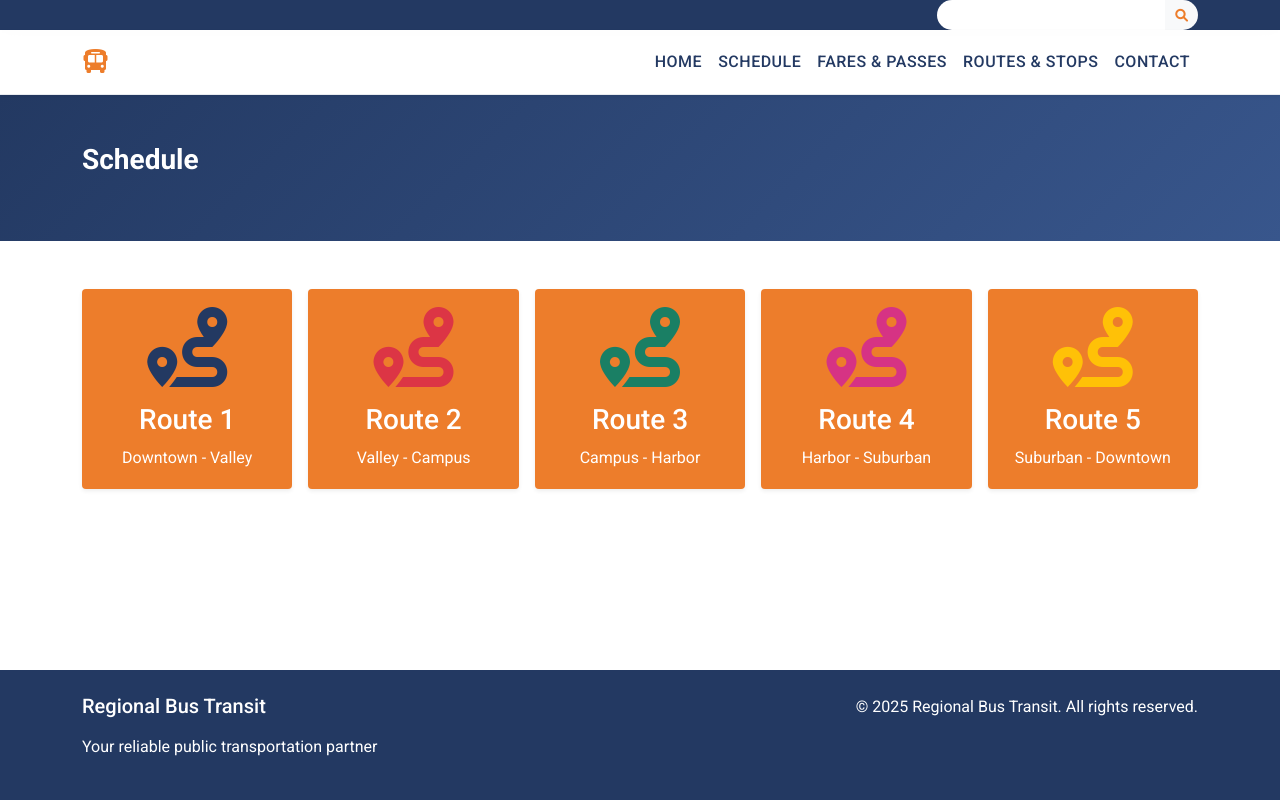
After one commit to amndakel/COMP-3303-Project, a PHP site: page /schedule.html in a window 1280 px wide. The commit adds this page. Run offline with PHP 8.4, Linux system fonts and the light colour scheme.

Commit message:
Add schedule page and refactor CSS organization

```diff
--- /dev/null
+++ b/transit-app/frontend/schedule.html
@@ -0,0 +1,156 @@
+<!DOCTYPE html>
+<html lang="en">
+<head>
+    <meta charset="UTF-8">
+    <meta name="viewport" content="width=device-width, initial-scale=1.0">
+    <title>Schedule | Regional Bus Transit</title>
+    <link href="https://cdn.jsdelivr.net/npm/bootstrap@5.1.3/dist/css/bootstrap.min.css" rel="stylesheet">
+    <link href="https://cdnjs.cloudflare.com/ajax/libs/font-awesome/6.0.0/css/all.min.css" rel="stylesheet">
+    <link href="https://fonts.googleapis.com/css2?family=Roboto:wght@300;400;500;700&display=swap" rel="stylesheet">
+    <link rel="stylesheet" href="style.css">
+</head>
+<body>
+    <div class="content-wrapper">
+    <!-- Full Width Search Bar -->
+    <div class="search-bar-section">
+        <div class="container">
+            <div class="row align-items-center justify-content-end">
+                <div class="col-md-3">
+                    <div class="input-group input-group-sm">
+                        <input type="text" class="form-control border-0" style="border-radius: 15px 0 0 15px; background-color: white; height: 30px; font-size: 0.875rem;">
+                        <button class="btn btn-light border-0" type="button" style="border-radius: 0 15px 15px 0; height: 30px; padding: 0 10px;">
+                            <i class="fas fa-search" style="font-size: 0.8rem; color: #ed7d2b;"></i>
+                        </button>
+                    </div>
+                </div>
+            </div>
+        </div>
+    </div>
+
+    <!-- Navigation -->
+    <nav class="navbar navbar-expand-lg navbar-light bg-white sticky-top">
+        <div class="container">
+            <a class="navbar-brand fw-bold" href="index.html">
+                <i class="fas fa-bus me-2" style="color: #ed7d2b;"></i>
+            </a>
+            <button class="navbar-toggler" type="button" data-bs-toggle="collapse" data-bs-target="#navbarNav">
+                <span class="navbar-toggler-icon"></span>
+            </button>
+            <div class="collapse navbar-collapse" id="navbarNav">
+                <ul class="navbar-nav ms-auto">
+                    <li class="nav-item">
+                        <a class="nav-link" href="index.html">Home</a>
+                    </li>
+                    <li class="nav-item">
+                        <a class="nav-link active" href="schedule.html">Schedule</a>
+                    </li>
+                    <li class="nav-item">
+                        <a class="nav-link" href="#fares">Fares & Passes</a>
+                    </li>
+                    <li class="nav-item">
+                        <a class="nav-link" href="#routes">Routes & Stops</a>
+                    </li>
+                    <li class="nav-item">
+                        <a class="nav-link" href="#contact">Contact</a>
+                    </li>
+                </ul>
+            </div>
+        </div>
+    </nav>
+
+    <!-- Page Header -->
+    <section class="py-5" style="background: linear-gradient(135deg, #233962 0%, #38568c 100%);">
+        <div class="container">
+            <div class="row">
+                <div class="col-12 text-start text-white">
+                    <h3 class="fw-bold mb-3">
+                        Schedule
+                    </h3>
+                </div>
+            </div>
+        </div>
+    </section>
+
+    <!-- Schedule Content -->
+    <section class="py-5">
+        <div class="container">
+            <div class="row g-3">
+                <div class="col">
+                    <a href="#route1" class="text-decoration-none">
+                        <div class="card route-card shadow-sm h-100">
+                            <div class="card-body p-3 d-flex flex-column justify-content-center align-items-center text-center">
+                                <i class="fas fa-route route-icon-navy mb-3" style="font-size: 5rem;"></i>
+                                <h3 class="text-white mb-2">Route 1</h3>
+                                <p class="text-white mb-0">Downtown - Valley</p>
+                            </div>
+                        </div>
+                    </a>
+                </div>
+                <div class="col">
+                    <a href="#route2" class="text-decoration-none">
+                        <div class="card route-card shadow-sm h-100">
+                            <div class="card-body p-3 d-flex flex-column justify-content-center align-items-center text-center">
+                                <i class="fas fa-route route-icon-red mb-3" style="font-size: 5rem;"></i>
+                                <h3 class="text-white mb-2">Route 2</h3>
+                                <p class="text-white mb-0">Valley - Campus</p>
+                            </div>
+                        </div>
+                    </a>
+                </div>
+                <div class="col">
+                    <a href="#route3" class="text-decoration-none">
+                        <div class="card route-card shadow-sm h-100">
+                            <div class="card-body p-3 d-flex flex-column justify-content-center align-items-center text-center">
+                                <i class="fas fa-route route-icon-green mb-3" style="font-size: 5rem;"></i>
+                                <h3 class="text-white mb-2">Route 3</h3>
+                                <p class="text-white mb-0">Campus - Harbor</p>
+                            </div>
+                        </div>
+                    </a>
+                </div>
+                <div class="col">
+                    <a href="#route4" class="text-decoration-none">
+                        <div class="card route-card shadow-sm h-100">
+                            <div class="card-body p-3 d-flex flex-column justify-content-center align-items-center text-center">
+                                <i class="fas fa-route route-icon-pink mb-3" style="font-size: 5rem;"></i>
+                                <h3 class="text-white mb-2">Route 4</h3>
+                                <p class="text-white mb-0">Harbor - Suburban</p>
+                            </div>
+                        </div>
+                    </a>
+                </div>
+                <div class="col">
+                    <a href="#route5" class="text-decoration-none">
+                        <div class="card route-card shadow-sm h-100">
+                            <div class="card-body p-3 d-flex flex-column justify-content-center align-items-center text-center">
+                                <i class="fas fa-route route-icon-yellow mb-3" style="font-size: 5rem;"></i>
+                                <h3 class="text-white mb-2">Route 5</h3>
+                                <p class="text-white mb-0">Suburban - Downtown</p>
+                            </div>
+                        </div>
+                    </a>
+                </div>
+            </div>
+        </div>
+    </section>
+    </div>
+
+    <!-- Footer -->
+    <footer class="text-white py-4" style="background-color: #233962;">
+        <div class="container">
+            <div class="row">
+                <div class="col-md-6">
+                    <h5 class="mb-3">Regional Bus Transit</h5>
+                    <p>Your reliable public transportation partner</p>
+                </div>
+                <div class="col-md-6 text-md-end">
+                    <p class="mb-0">&copy; 2025 Regional Bus Transit. All rights reserved.</p>
+                </div>
+            </div>
+        </div>
+    </footer>
+
+    <script src="https://cdn.jsdelivr.net/npm/bootstrap@5.1.3/dist/js/bootstrap.bundle.min.js"></script>
+    <script src="script.js"></script>
+</body>
+</html>
--- a/transit-app/frontend/style.css
+++ b/transit-app/frontend/style.css
@@ -21,12 +21,30 @@
     box-sizing: border-box;
 }
 
+html, body {
+    height: 100%;
+}
+
 body {
     font-family: 'Roboto', 'Arial', sans-serif;
     line-height: 1.6;
     color: var(--dark-text);
     background-color: #ffffff;
+    display: flex;
+    flex-direction: column;
 }
+
+.content-wrapper {
+    flex: 1 0 auto;
+}
+
+footer {
+    flex-shrink: 0;
+}
+
+/* ========================================
+   SHARED COMPONENTS (Used on All Pages)
+   ======================================== */
 
 /* Search Bar */
 .search-bar-section {
@@ -87,6 +105,28 @@ body {
 .nav-link:hover::after {
     width: 80%;
 }
+
+/* Footer */
+.bg-dark {
+    background: linear-gradient(135deg, #212529 0%, #343a40 100%) !important;
+}
+
+/* Utility Classes */
+.rounded-4 {
+    border-radius: 1.5rem !important;
+}
+
+.text-shadow {
+    text-shadow: 0 2px 4px rgba(0, 0, 0, 0.1);
+}
+
+.backdrop-blur {
+    backdrop-filter: blur(10px);
+}
+
+/* ========================================
+   HOME PAGE SPECIFIC STYLES
+   ======================================== */
 
 /* Hero Section */
 .hero-section {
@@ -173,25 +213,41 @@ body {
     border-left: 4px solid transparent;
 }
 
-/* Footer */
-.bg-dark {
-    background: linear-gradient(135deg, #212529 0%, #343a40 100%) !important;
+/* ========================================
+   SCHEDULE PAGE SPECIFIC STYLES
+   ======================================== */
+
+/* Route Cards */
+.route-card {
+    background-color: var(--primary-orange);
+    border: none;
+    min-height: 200px;
 }
 
-/* Utility Classes */
-.rounded-4 {
-    border-radius: 1.5rem !important;
+/* Route Icon Colors */
+.route-icon-navy {
+    color: var(--primary-blue);
 }
 
-.text-shadow {
-    text-shadow: 0 2px 4px rgba(0, 0, 0, 0.1);
+.route-icon-red {
+    color: #dc3545;
 }
 
-.backdrop-blur {
-    backdrop-filter: blur(10px);
+.route-icon-green {
+    color: #1a7f64;
 }
 
-/* Responsive Design */
+.route-icon-pink {
+    color: #d63384;
+}
+
+.route-icon-yellow {
+    color: #ffc107;
+}
+
+/* ========================================
+   RESPONSIVE DESIGN
+   ======================================== */
 @media (max-width: 768px) {
     .hero-section {
         min-height: 50vh;
```
Also changed, not shown: transit-app/frontend/index.html (+18 -6 lines), transit-app/README.md.
